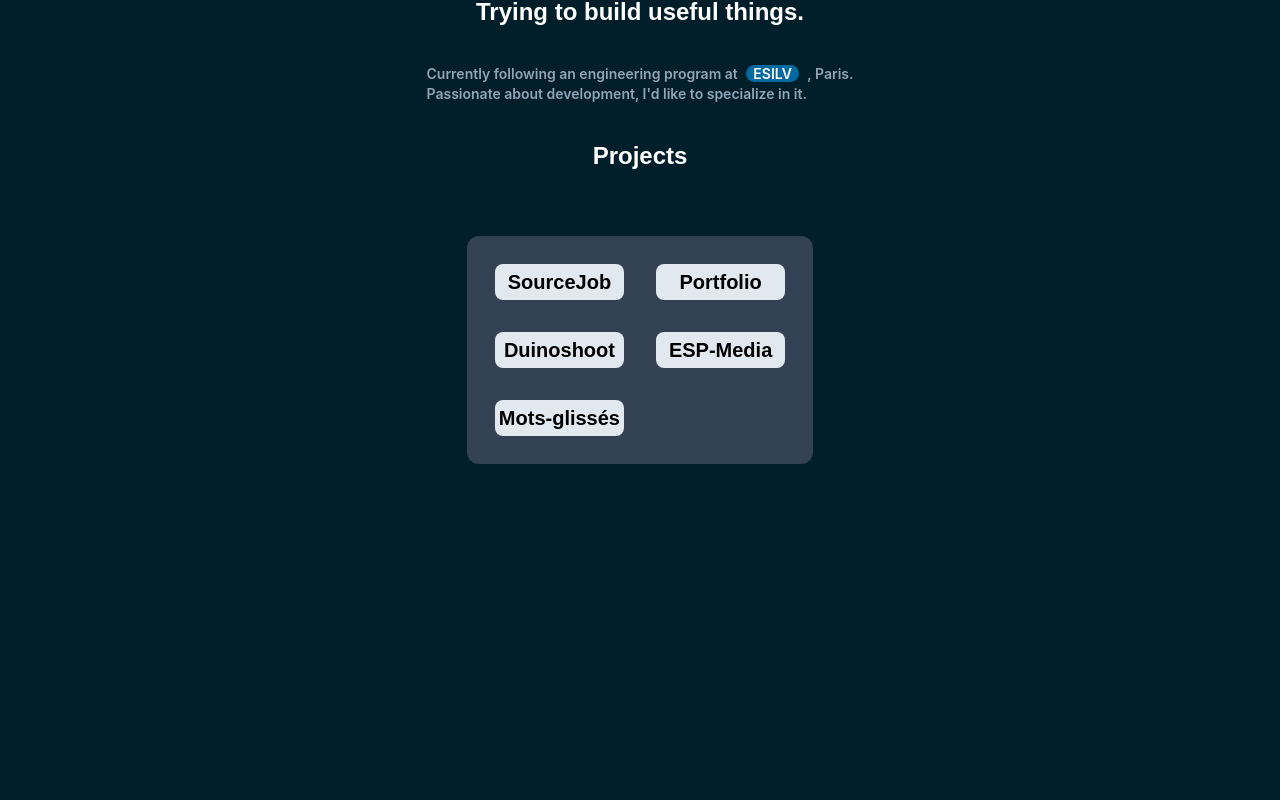
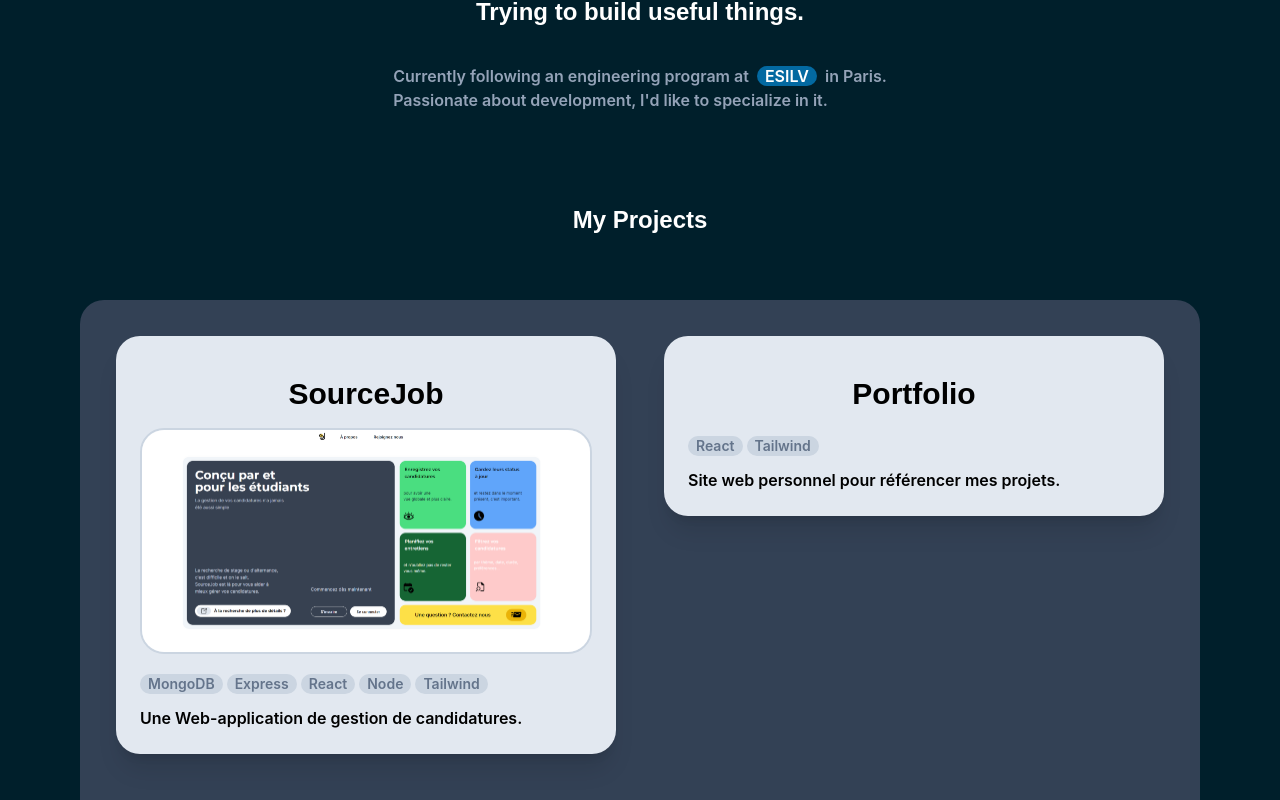
Before and after one commit to EliasLd/portfolio-2.0, a React (Create React App) app: page / in a window 1280 px wide. Shown: the part 513-1313 px from the top of the page. Before the commit the page ends 977 px from the top, so only its background shows below. Built offline with nearby package versions, Linux system fonts and the light colour scheme; the HTML template or start-up script is replaced by a standard one.

Commit message:
making projects card

```diff
--- a/src/components/Desc.jsx
+++ b/src/components/Desc.jsx
@@ -3,12 +3,14 @@ import React from 'react'
 export default function Desc() {
   return (
     <div className='p-3 flex flex-col justify-center items-center mt-20'>
+      <div className='flex justify-center'>
         <h1 className='font-sans font-bold text-white text-2xl'>Trying to build useful things.</h1>
-        <div className='p-4 flex  mt-5'>
-            <p className='font-inter font-semibold text-sm text-slate-400'>Currently following an engineering program at
-            <a href='https://www.esilv.fr' className='px-1 mx-2 bg-sky-700 rounded-full text-white'>  ESILV  </a>, Paris. <br/>
-            Passionate about development, I'd like to specialize in it. </p>
-        </div>
+      </div>
+      <div className='p-4 flex  mt-5'>
+          <p className='font-inter font-semibold text-md text-slate-400'>Currently following an engineering program at
+          <a href='https://www.esilv.fr' className='px-1 mx-2 bg-sky-700 rounded-full text-white'>  ESILV  </a>in Paris. <br/>
+          Passionate about development, I'd like to specialize in it. </p>
+      </div>
     </div>
   )
 }
--- a/src/components/Pres.jsx
+++ b/src/components/Pres.jsx
@@ -15,7 +15,7 @@ export default function Pres() {
   return (
     <div className='flex justify-center mt-10'>
         <div className='flex flex-col gap-y-8'>
-            <div className='text-xl font-sans font-bold text-blue-300'>
+            <div className=' text-lg sm:text-xl font-sans font-bold text-blue-300'>
                 <TypeAnimation
                     sequence={[
                       "Hi, I'm Elias !",
--- a/src/components/ProjectBox.jsx
+++ b/src/components/ProjectBox.jsx
@@ -6,7 +6,7 @@ import { useEffect } from "react";
 export default function ProjectsDetails({project}) {
 
   const appearing = {
-    visible: { opacity: 1, scale: 1},
+    visible: { opacity: 1, scale: 1, transition: { duration: 1} },
     hidden: { opacity: 0, sclae: 0},
   };
 
@@ -21,11 +21,31 @@ export default function ProjectsDetails({project}) {
     }
   }, [ctrl, inView]);
 
+  const IMG = (imageName) => {
+    return require(`../assets/${imageName}`);
+  }
+
   return (
-    <div className='flex flex-col p-3'>
+    <div className='flex flex-col'>
         <motion.div ref={ref} variants={appearing} initial="hidden" animate={ctrl} >
-          <div className='rounded-lg bg-slate-200 p-1 flex justify-center'>
-            <p className='font-sans font-bold text-xl'>{project.name}</p>
+          <div className='rounded-3xl bg-slate-200 py-6 px-6 w-9/10 flex flex-col shadow-xl'>
+            <div className='flex justify-center my-4'>
+              <p className='font-sans font-bold text-3xl'>{project.name}</p>
+            </div>
+            <div className=''>
+              {project.imageName !== "" && <img src={IMG(project.imageName)} alt='' className='w-full border-2 border-slate-300 rounded-3xl mb-3'/>}
+            </div>
+            <ul className='flex flex-row gap-1 justify-start flex-wrap mt-2'>
+              {project.Techs.map((tech, i) => (
+                <li key={i} className='text-sm text-slate-500 font-inter font-semibold rounded-full bg-slate-300 px-2'>{tech}</li>
+              ))}
+            </ul>
+            <div className='mt-3'>
+              <p className='font-inter font-semibold'>{project.Desc}</p>
+            </div>
+            <div>
+
+            </div>
           </div>
         </motion.div>
     </div>
--- a/src/components/Projects.jsx
+++ b/src/components/Projects.jsx
@@ -3,17 +3,19 @@ import ProjectBox from './ProjectBox';
 
 export default function Projects() {
   return (
-    <div className='flex flex-col justify-center items-center mt-2'>
+    <div className='flex flex-col justify-center items-center mt-16'>
       <div className='mb-16'>
-        <p className='font-sans font-bold text-white text-2xl'>Projects</p>
+        <p className='font-sans font-bold text-white text-2xl'>My Projects</p>
       </div>
-        <div className='grid grid-cols-2 p-4 gap-2 bg-slate-700 rounded-xl'>
+      <div className='flex justify-center'>
+        <div className='grid grid-cols-1 lg:grid-cols-2 p-4 gap-2 bg-slate-700 relative w-96 lg:w-144 sm:w-128 rounded-3xl mx-8 sm:mx-0'>
             {projects.map((project, i) => (
-              <div>
-                  <ProjectBox key={i} project={project} />
+              <div className='m-1 sm:m-5'>
+                  <ProjectBox key={`${i}-${project.name}`} project={project} />
               </div>
             ))}
         </div>
+      </div>
     </div>
   );
 }
--- a/src/data/projects.json
+++ b/src/data/projects.json
@@ -1,34 +1,38 @@
 [
     {
         "name": "SourceJob",
-        "Desc": "Une application de gestion de candidatures",
+        "Desc": "Une Web-application de gestion de candidatures.",
         "Techs": ["MongoDB", "Express", "React", "Node", "Tailwind"],
         "GitHubLink": "https://github.com/EliasLd/SourceJob",
         "AppLink": "https://6601fbad846d9b5d6aa710dd--extraordinary-granita-4ae876.netlify.app",
-        "Photo": "sourcejob.png"
+        "imageName": "sourcejob.png"
     },
     {
         "name": "Portfolio",
-        "Desc": "Site web personnel pour référencer mes projets",
+        "Desc": "Site web personnel pour référencer mes projets.",
         "Techs": ["React", "Tailwind"],
-        "GitHubLink": "https://github.com/EliasLd/portfolio-2.0"
+        "GitHubLink": "https://github.com/EliasLd/portfolio-2.0",
+        "imageName":""
     },
     {
         "name": "Duinoshoot",
-        "Desc": "Petit jeu type spaceinvader sur carte Arduino Nano",
+        "Desc": "Petit jeu type spaceinvader sur carte Arduino Nano.",
         "Techs": ["C", "C++", "Arduino"],
-        "GitHubLink": "https://github.com/EliasLd/DUINOSHOOT"
+        "GitHubLink": "https://github.com/EliasLd/DUINOSHOOT",
+        "imageName":""
     },
     {
         "name": "ESP-Media",
-        "Desc": "Système d'applications avec écran tactile fonctionnant sur une carte ESP-WROOM-32",
+        "Desc": "Système d'applications avec écran tactile fonctionnant sur une carte ESP-WROOM-32.",
         "Techs": ["C", "C++"],
-        "GitHubLink": "https://github.com/EliasLd/ESP-MEDIA"
+        "GitHubLink": "https://github.com/EliasLd/ESP-MEDIA",
+        "imageName":""
     },
     {
         "name": "Mots-glissés",
-        "Desc": "Jeux avec interface console, sauvegarde et lecture des plateaux de jeu",
+        "Desc": "Jeux avec interface console, sauvegarde et lecture des plateaux de jeu.",
         "Techs": ["C#"],
-        "GitHubLink": "https://github.com/EliasLd/MOTS-GLISSES"
+        "GitHubLink": "https://github.com/EliasLd/MOTS-GLISSES",
+        "imageName":""
     }
 ]
--- a/tailwind.config.js
+++ b/tailwind.config.js
@@ -12,7 +12,15 @@ export default {
       fontFamily: {
         'sans': ['Montserrat', 'sans-serif'],
         'inter': ['Inter', 'sans-serif'],
+      },
+      spacing: {
+        '128': '32rem',
+        '144': '70rem',
       }
+    },
+    screens: {
+      'lg': '1182px',
+      'sm': '580px',
     },
   },
   plugins: [
```
Also changed, not shown: public/img/sourcejob.png (deleted), src/assets/sourcejob.png (added), src/components/GitHubButton.jsx (added), src/components/VisitButton.jsx (added).
